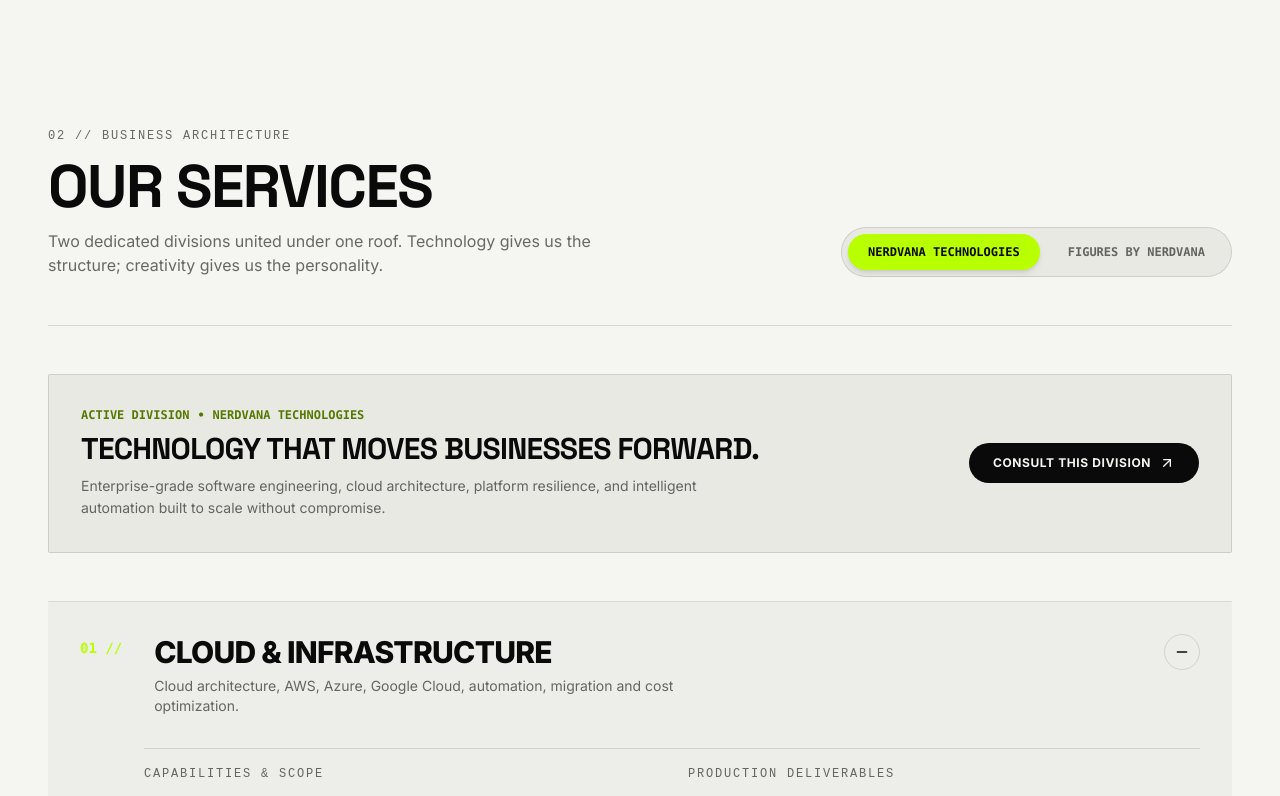
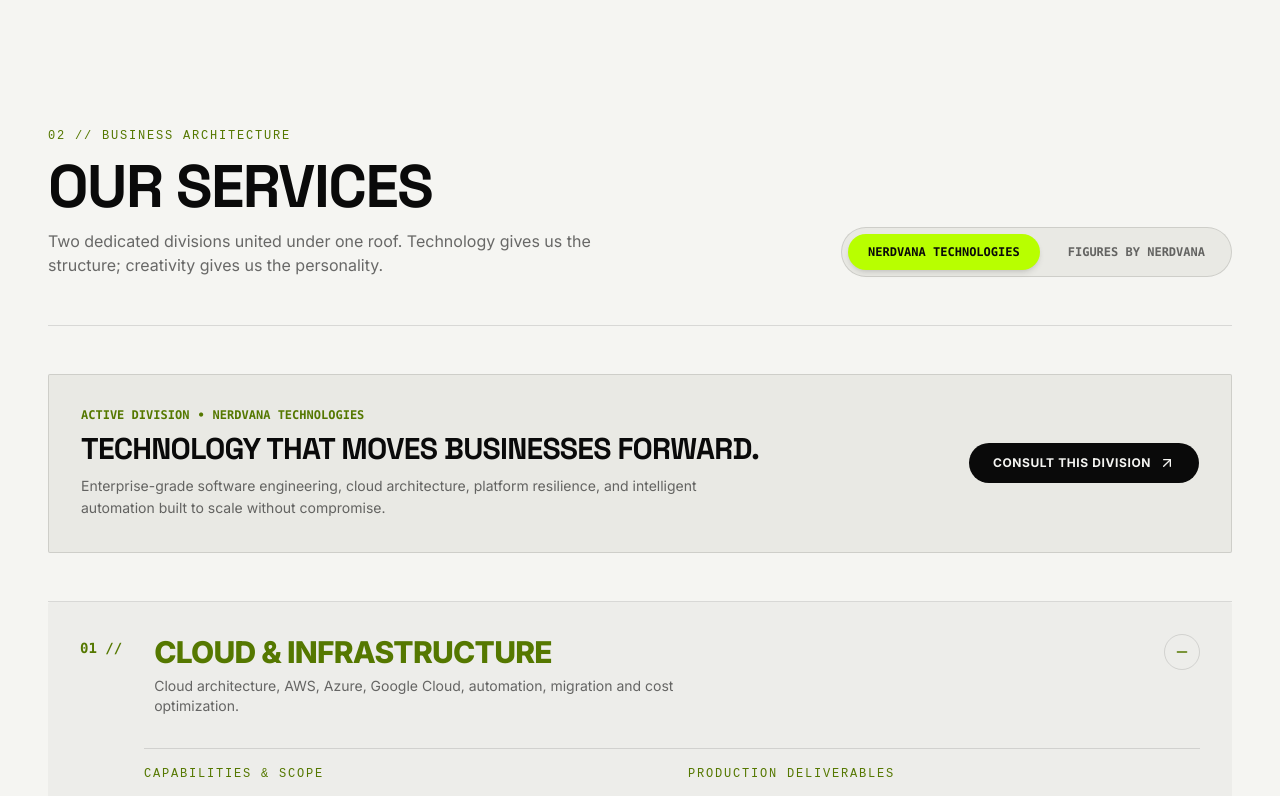
Before and after one commit to Balpos07/Nerdvana, a Next.js app: page / in a window 1280 px wide. Shown: the part 1640-2436 px from the top of the page. Built offline with nearby package versions, Linux system fonts and the light colour scheme.

Commit message:
fixed the lime contrast on grey and light backgrounds

```diff
--- a/src/app/globals.css
+++ b/src/app/globals.css
@@ -16,6 +16,7 @@
   --accent: #B8FF00;
   --accent-hover: #B8FF00;
   --accent-fg: #0a0a0a;
+  --accent-text: var(--accent);
   --line: rgba(10, 10, 10, 0.12);
   --line-light: rgba(10, 10, 10, 0.06);
   --card-bg: rgba(10, 10, 10, 0.03);
@@ -32,6 +33,7 @@
   --accent: #B8FF00;
   --accent-hover: #B8FF00;
   --accent-fg: #0a0a0a;
+  --accent-text: var(--accent);
   --line: rgba(10, 10, 10, 0.12);
   --line-light: rgba(10, 10, 10, 0.06);
   --card-bg: rgba(10, 10, 10, 0.03);
@@ -43,9 +45,11 @@
 /* Preserve the original light-theme remapping for black section backgrounds. */
 [class*="bg-[#0A0A0A]"] {
   background-color: #F5F5F2 !important;
+  --accent-text: #557800;
 }
 [class*="bg-[#0a0a0a]"] {
   background-color: #F5F5F2 !important;
+  --accent-text: #557800;
 }
 
 .footer-shell {
@@ -54,6 +58,7 @@
   --muted: rgba(245, 245, 242, 0.65);
   --line: rgba(245, 245, 242, 0.16);
   --line-light: rgba(245, 245, 242, 0.08);
+  --accent-text: #B8FF00;
   background-color: #0a0a0a !important;
   color: #f5f5f2;
 }
@@ -68,6 +73,7 @@
   background-color: #0A0A0A !important;
   border-color: rgba(245, 245, 242, 0.16);
   color: #F5F5F2;
+  --accent-text: #B8FF00;
 }
 
 .curious-resolution {
@@ -104,6 +110,7 @@
   background-color: #0A0A0A !important;
   border-color: rgba(245, 245, 242, 0.16);
   color: #F5F5F2;
+  --accent-text: #B8FF00;
 }
 
 .process-card-current {
@@ -325,6 +332,22 @@ body {
 }
 
 /* Hide scrollbars */
+
+/* Use a darker readable green for accent text/icons on light and grey surfaces.
+   Bright lime remains the token for backgrounds, borders, and dark surfaces. */
+[class*="text-[var(--accent)]"] {
+  color: var(--accent-text, var(--accent)) !important;
+}
+
+[class*="hover:text-[var(--accent)]"]:hover {
+  color: var(--accent-text, var(--accent)) !important;
+}
+
+[class*="bg-[#0A0A0A]/"],
+[class*="bg-[#0a0a0a]/"] {
+  --accent-text: #B8FF00;
+}
+
 .no-scrollbar::-webkit-scrollbar {
   display: none;
 }
--- a/src/components/home/ServicesSection.tsx
+++ b/src/components/home/ServicesSection.tsx
@@ -3,7 +3,7 @@
 import React, { useState } from "react";
 import Link from "next/link";
 import { motion, AnimatePresence } from "framer-motion";
-import { ArrowUpRight, Cpu, Sparkles, Check, Plus, Minus } from "lucide-react";
+import { ArrowUpRight, Check, Plus, Minus } from "lucide-react";
 import { serviceDivisions } from "@/lib/cms/data";
 
 export default function ServicesSection() {
@@ -34,7 +34,6 @@ export default function ServicesSection() {
             <div className="flex flex-wrap items-center gap-2 p-1.5 rounded-full border border-[var(--line)] bg-[var(--surface)]">
               {serviceDivisions.map((div, idx) => {
                 const isActive = activeDivisionIdx === idx;
-                const isTech = idx === 0;
                 return (
                   <button
                     key={div.name}
@@ -100,7 +99,7 @@ export default function ServicesSection() {
                 >
                   <div className="flex items-start gap-4 md:gap-8">
                     <span className="font-mono text-sm font-bold text-[var(--accent)] pt-1">
-                      0{index + 1} //
+                      {`0${index + 1} //`}
                     </span>
                     <div>
                       <h4 className="text-2xl sm:text-3xl font-extrabold uppercase tracking-tight text-[var(--fg)] group-hover:text-[var(--accent)] transition-colors">
```
